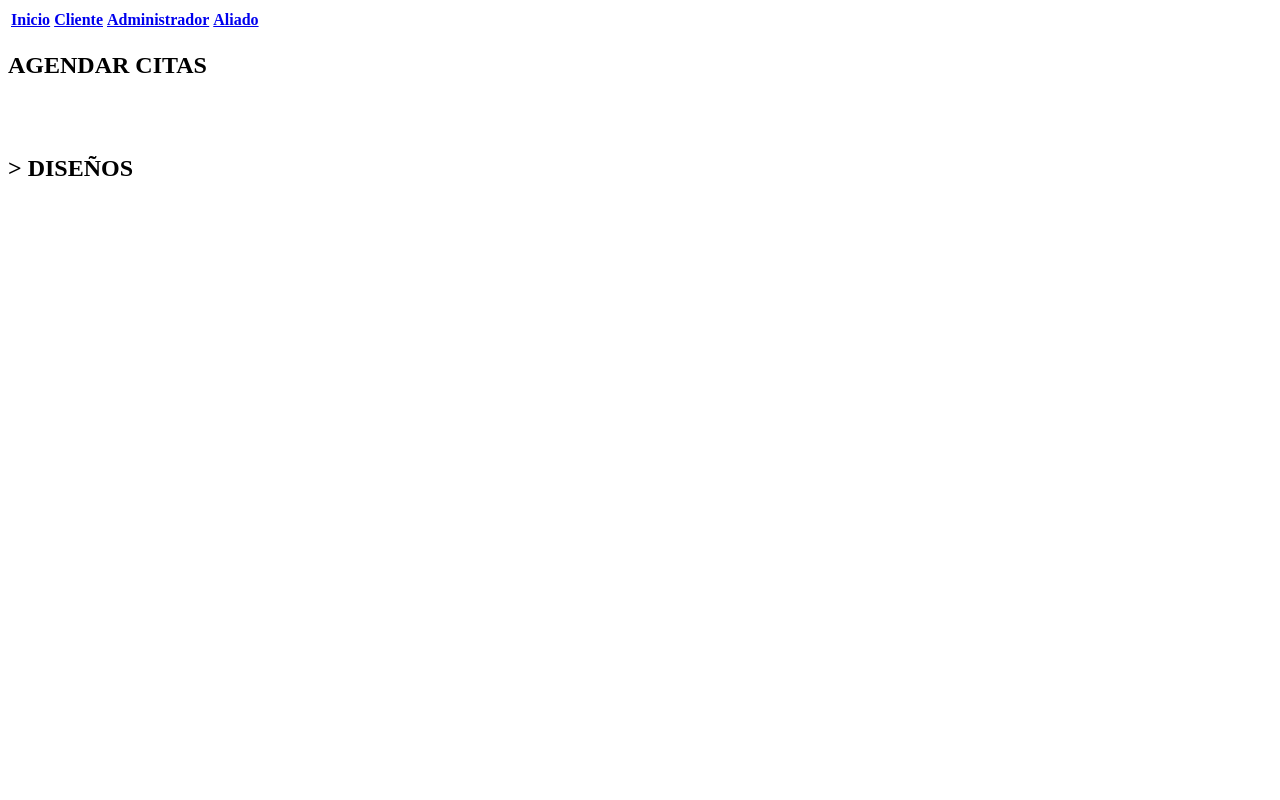
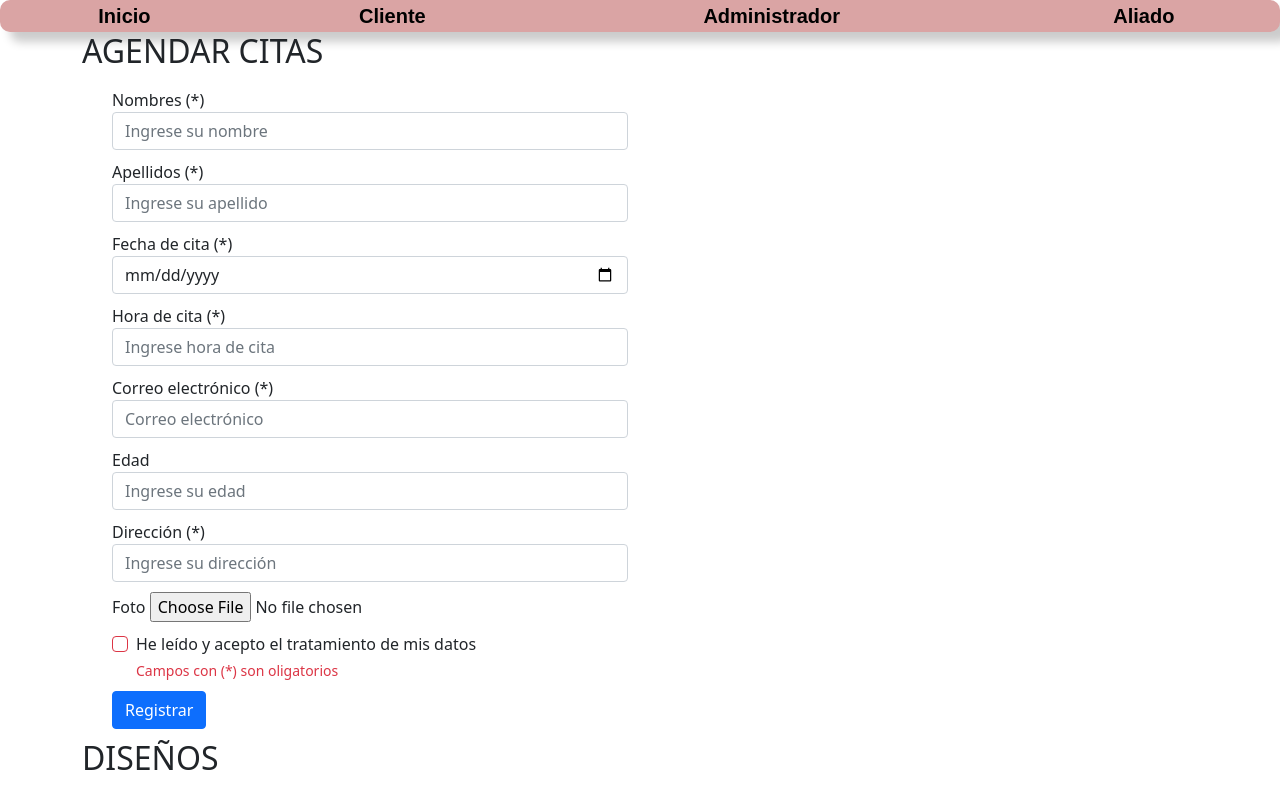
Before and after one commit to luisedm83/REP-Grupo-E-4-56, a plain HTML site: page cliente.html in a window 1280 px wide. Drawn offline with nearby package versions, Linux system fonts and the light colour scheme.

Commit message:
sobre página cliente se crea formulario con CSS

```diff
--- a/cliente.html
+++ b/cliente.html
@@ -1,8 +1,14 @@
-<html>
+<!DOCTYPE html>
+
+<html lang="es">
     <head>
         <meta charset="utf-8">
+        <meta http-equiv="X-UA-Compatible" content="IE=edge">
+        <meta name="viewport" content="width=device-width, initial-scale=1">
         <title>Cliente</title>
         <link rel="icon" href="imagen/icono.png" type="image/png" />
+        <link rel="stylesheet" type="text/css" href="estilos/estiloCliente.css">
+        <link href="https://cdn.jsdelivr.net/npm/bootstrap@5.1.1/dist/css/bootstrap.min.css" rel="stylesheet" integrity="sha384-F3w7mX95PdgyTmZZMECAngseQB83DfGTowi0iMjiWaeVhAn4FJkqJByhZMI3AhiU" crossorigin="anonymous">
         <div id="seccion_menu">
             <table id="navBar">
                 <tr>
@@ -15,9 +21,75 @@
         </div>
     </head>
     <body>
-        <h2>AGENDAR CITAS</h2>
-        <br><br>
-        <h2>> DISEÑOS</h2>
 
+        <div class="container">
+            <h2>AGENDAR CITAS</h2>
+        </div>
+
+        <div class="container">
+            <div class="row">
+                <div id="formulario" class="col-lg-6 col-md-6 col-sm-6 col-xs-12">
+
+                    <form action="https://www.w3schools.com/action_page.php" method="POST" target="_blank">
+
+                        <div class="campos-formulario form-group">
+                            <label>Nombres (*)</label>
+                            <input type="text" class="form-control" id="nombre" name="nombre" placeholder="Ingrese su nombre" required>
+                        </div>
+                        <div class="campos-formulario form-group">
+                            <label>Apellidos (*)</label>
+                            <input type="text" class="form-control" id="apellidos" name="apellidos" placeholder="Ingrese su apellido" required>
+                        </div>
+                        <div class="campos-formulario form-group">
+                            <label>Fecha de cita (*)</label>
+                            <input type="date" class="form-control" id="Fecha de cita" name="Fecha de cita" required>
+                        </div>
+                        <div class="campos-formulario form-group">
+                            <label>Hora de cita (*)</label>
+                            <input type="text" class="form-control" id="Hora de cita" name="Hora de cita" placeholder="Ingrese hora de cita" required>
+                        </div>
+                        <div class="campos-formulario form-group">
+                            <label>Correo electrónico (*)</label>
+                            <input type="email" class="form-control" id="mail" name="mail" placeholder="Correo electrónico" required>
+                        </div>
+                        <div class="campos-formulario form-group">
+                            <label>Edad</label>
+                            <input type="number" class="form-control" id="edad" name="edad" placeholder="Ingrese su edad">
+                        </div>
+                        <div class="campos-formulario form-group">
+                            <label>Dirección (*)</label>
+                            <input type="text" class="form-control" id="direccion" name="direccion" placeholder="Ingrese su dirección" required>
+                        </div>
+                        <div class="campos-formulario form-group">
+                            <label>Foto</label>
+                            <input type="file" class="form-control-file" id="foto" name="foto" accept=".png">
+                        </div>
+                        <div class="campos-formulario form-group">
+                            <div class="form-check">
+                                <label>He leído y acepto el tratamiento de mis datos</label>
+                                <input type="checkbox" class="form-check-input is-invalid" id="tratamiento_datos" name="tratamiento_datos" required>
+                                <div class="invalid-feedback">
+                                    Campos con (*) son oligatorios
+                                </div>
+                            </div>
+                        </div>
+                        <div class="campos-formulario form-group">
+                            <input type="submit" class="btn btn-primary" value="Registrar">
+                        </div>
+                    </form>
+                </div>
+            </div>
+        </div>
+
+        <div class="container">
+            <h2>DISEÑOS</h2>
+        </div>
     </body>
 </html>
+<style>
+    .campos-formulario {
+        margin-bottom: 10px;
+        margin-top: 10px;
+        margin-left: 30px;
+    }
+</style>
--- /dev/null
+++ b/estilos/estiloCliente.css
@@ -0,0 +1,39 @@
+  table {
+    font-family: sans-serif;
+    font-size: 20px;
+  }
+
+  #navBar {
+    z-index: 1;
+    /*position: fixed;*/
+    top: 0;
+    left: 0;
+    width: 100%;
+    text-align: center;
+    background: rgb(218, 164, 164) !important;
+    box-shadow: 10px 10px 10px #ccc;
+    border-radius: 10px;
+  }
+
+  #navBar a {
+    display: block;
+    color: #000;
+    text-decoration: none;
+    border-radius: 10px;
+    padding-left: 20px;
+    padding-right: 20px;
+  }
+
+  #navBar a:hover {
+    color: rgb(238, 225, 225);
+    background: #b43977;
+    text-decoration: none;
+    border-radius: 10px;
+  }
+
+  #navBar a.selected {
+    color: #000;
+    background: #B9B9B9;
+    text-decoration: none;
+    border-radius: 10px;
+  }
```
